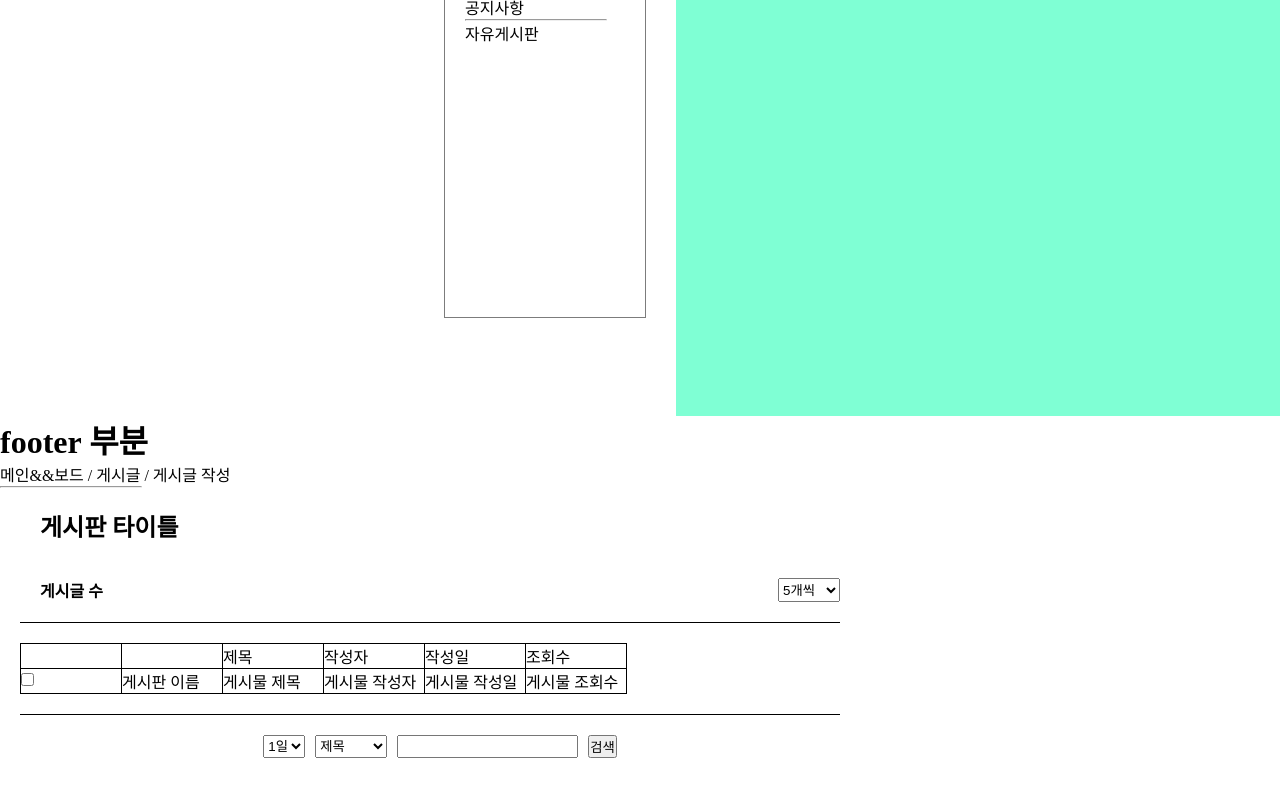
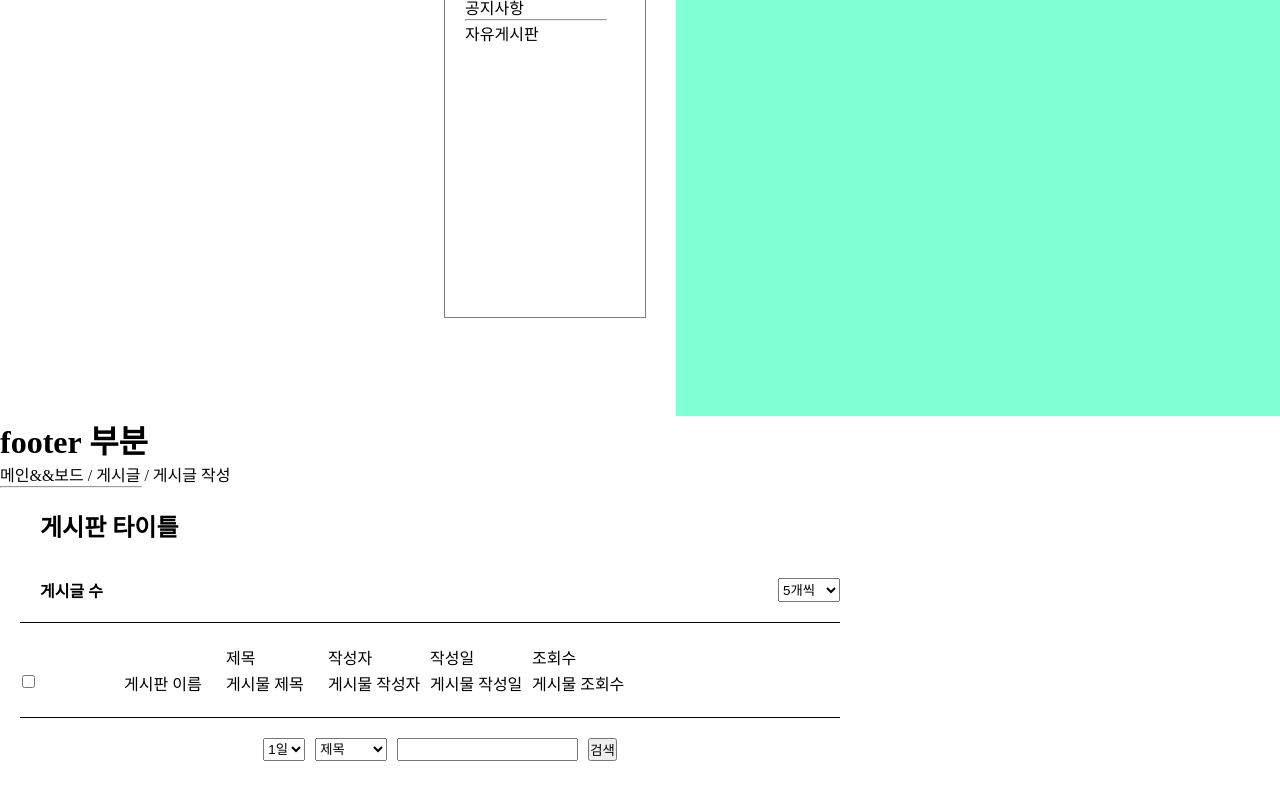
Before and after one commit to cooky122/MiniProject, a React (Vite) app: page / in a window 1280 px wide. Shown: the part 394-1194 px from the top of the page. Built offline with nearby package versions, Linux system fonts and the light colour scheme.

Commit message:
2025-05-23 1822

```diff
--- a/src/App.css
+++ b/src/App.css
@@ -26,11 +26,6 @@ img {
 	border : none;
 }
 
-table, tr, th, td{
-	border : 1px solid black;
-	border-collapse: collapse;
-}
-
 th,td{
 	width : 100px;
 }
--- a/src/Css/PostListView.css
+++ b/src/Css/PostListView.css
@@ -18,7 +18,7 @@ h2{
 	padding-left: 20px;
 }
 
-#postList{
+#list {
 	max-width: 800px;
 	margin-left: 20px;
 	margin-bottom: 20px;
@@ -26,7 +26,7 @@ h2{
 	border: none;
 }
 
-#postList > td, th{
+#list > td, th{
 	border: none;
 }
 
--- a/src/components/postListView/PostListView.jsx
+++ b/src/components/postListView/PostListView.jsx
@@ -19,7 +19,8 @@ const PostListView = ()=>{
           <option value="20">20개씩</option>
         </select>
       </div>
-        <table id="postList">
+      {/* <span id="list"> */}
+        <table id="list">
           <tr>
             <td></td>
             <td></td>
@@ -37,6 +38,7 @@ const PostListView = ()=>{
             <td>게시물 조회수</td>
           </tr>
         </table>
+      {/* </span> */}
     </div>
     <div className="searchBar">
       <div className="wrapInput">
```
Lines whose indentation alone changed are shown as unchanged.
